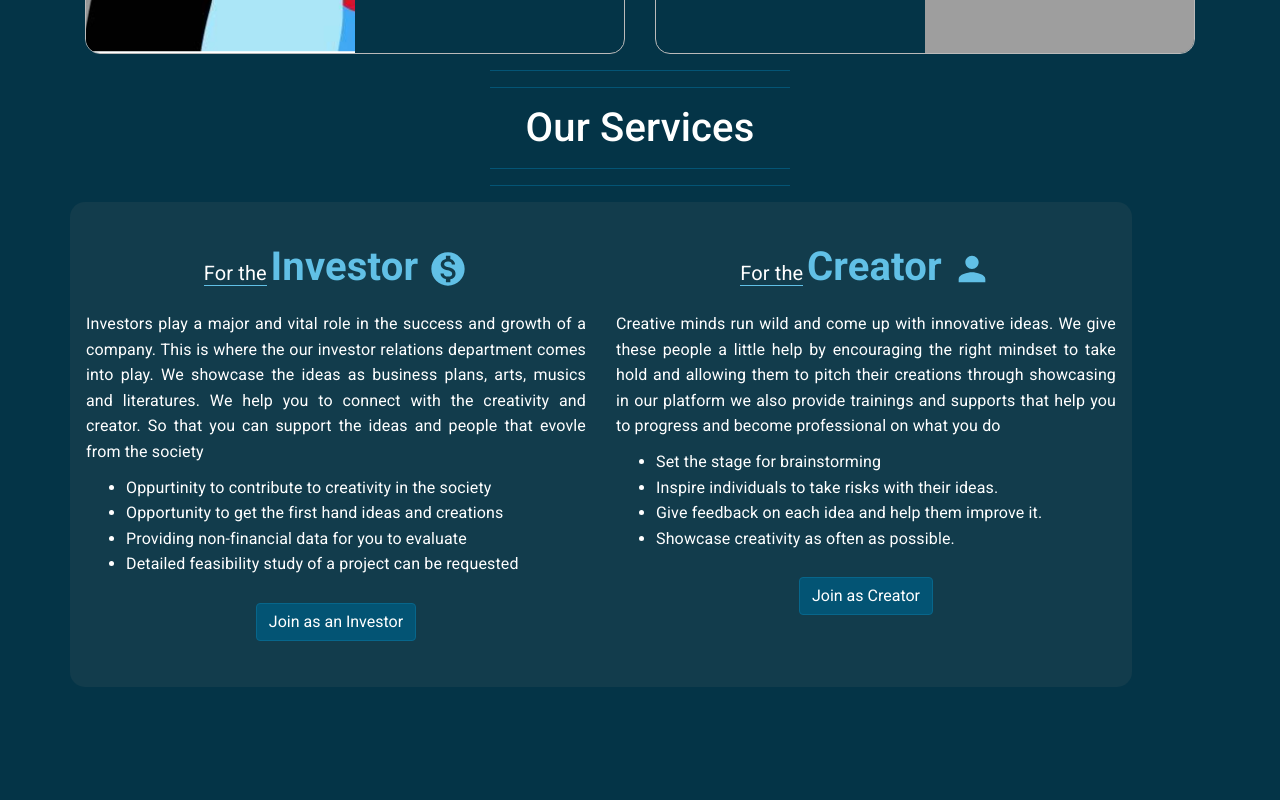
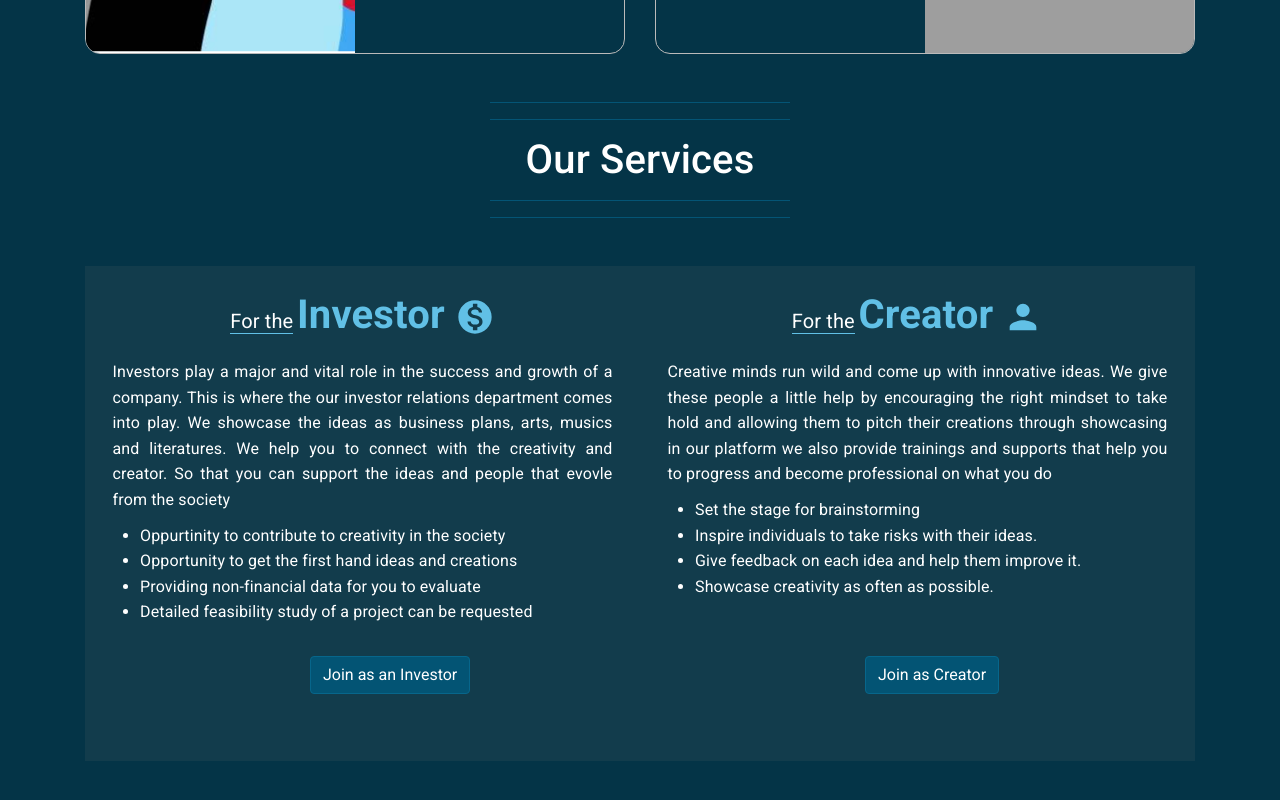
Before and after one commit to rajibjonchhen/capstone-project, a React (Create React App) app: page /about in a window 1280 px wide. Shown: the part 1320-2120 px from the top of the page. Before the commit the page ends 2015 px from the top, so only its background shows below. Built offline with nearby package versions, Linux system fonts and the light colour scheme; no server answers; grey boxes are pictures that could not be loaded.

Commit message:
for investor margin fixed

```diff
--- a/src/home/ForCreatorInvestor.jsx
+++ b/src/home/ForCreatorInvestor.jsx
@@ -1,49 +1,65 @@
-import { MonetizationOn, Person } from '@mui/icons-material'
-import { Button, Col, Container, Row } from 'react-bootstrap'
-import { useDispatch } from 'react-redux'
-import { useNavigate } from 'react-router-dom'
-import { setRoleAction } from '../redux/actions/action'
-import "./forCreatorInvestor.css"
+import { MonetizationOn, Person } from "@mui/icons-material";
+import { Button, Col, Container, Row } from "react-bootstrap";
+import { useDispatch } from "react-redux";
+import { useNavigate } from "react-router-dom";
+import { setRoleAction } from "../redux/actions/action";
+import "./forCreatorInvestor.css";
 
 function ForCreatorInvestor() {
-
-  const navigate  = useNavigate()
-  const roleArray = [{
-    title:"Investor",
-    type:"investor",
-    description:"Investors play a major and vital role in the success and growth of a company. This is where the our investor relations department comes into play. We showcase the ideas as business plans, arts, musics and literatures. We help you to connect with the creativity and creator. So that you can support the ideas and people that evovle from the society",
-    services:[
+  const navigate = useNavigate();
+  const roleArray = [
+    {
+      title: "Investor",
+      type: "investor",
+      description:
+        "Investors play a major and vital role in the success and growth of a company. This is where the our investor relations department comes into play. We showcase the ideas as business plans, arts, musics and literatures. We help you to connect with the creativity and creator. So that you can support the ideas and people that evovle from the society",
+      services: [
         "Oppurtinity to contribute to creativity in the society",
         "Opportunity to get the first hand ideas and creations",
         "Providing non-financial data for you to evaluate",
         "Detailed feasibility study of a project can be requested",
-
       ],
-    buttonText:"Join as an Investor",
-    icon:<MonetizationOn style={{fontSize:"40px"}}/>
+      buttonText: "Join as an Investor",
+      icon: <MonetizationOn style={{ fontSize: "40px" }} />,
     },
     {
-    title:"Creator",
-    type:"creator",
-    description:"Creative minds run wild and come up with innovative ideas. We give these people a little help by encouraging the right mindset to take hold and allowing them to pitch their creations through showcasing in our platform we also provide trainings and supports that help you to progress and become professional on what you do",
-    services:[
+      title: "Creator",
+      type: "creator",
+      description:
+        "Creative minds run wild and come up with innovative ideas. We give these people a little help by encouraging the right mindset to take hold and allowing them to pitch their creations through showcasing in our platform we also provide trainings and supports that help you to progress and become professional on what you do",
+      services: [
         "Set the stage for brainstorming",
         "Inspire individuals to take risks with their ideas.",
         "Give feedback on each idea and help them improve it.",
         "Showcase creativity as often as possible.",
       ],
-    buttonText:"Join as Creator",
-    icon:<Person style={{fontSize:"40px"}}/>
+      buttonText: "Join as Creator",
+      icon: <Person style={{ fontSize: "40px" }} />,
+    },
+  ];
+  const dispatch = useDispatch();
 
-  }]
-    const dispatch = useDispatch()
+  return (
 
-  return (<>
-    <Container  className="role-box p-3">
-          <Row  className="d-flex">
-    {roleArray.map((role,i) =>
-            <Col key={i} sm={12} md={6} style={{ order: i===0? 1:2, margin:"20px auto"}} >
-              <p className=" mr-auto"><span className="text-white text-for-the ">For the</span> <span className="highlight-role ml-auto">{role.title} {role.icon}</span></p>
+      <Container className="role-box w-100">
+        <Row className="d-flex">
+          {roleArray.map((role, i) => (
+            <Col
+              key={i}
+              sm={12}
+              md={6}
+              style={{
+                order: i === 0 ? 1 : 2,
+                margin: "20px auto",
+                paddingBottom: "100px",
+              }}
+            >
+              <p className=" mr-auto">
+                <span className="text-white text-for-the ">For the</span>{" "}
+                <span className="highlight-role ml-auto">
+                  {role.title} {role.icon}
+                </span>
+              </p>
 
               {/*
                      <div className="role-title-card">
@@ -54,22 +70,34 @@ function ForCreatorInvestor() {
                     */}
               {/* </Col>
                   <Col className="h-100" style={{order: i===0? 2:1}}> */}
-                      <div style={{height:'100%',margin:"auto"}}>
-                          <div style={{margin:"auto"}}>
+              <div
+                style={{ height: "100%", margin: "auto", position: "relative" }}
+              >
+                <div style={{ margin: "auto" }}>
                   <p className="role-description">{role.description}</p>
                   <ul className=" text-left role-description-list">
-                              {role.services.map((service,i) => <li key={i}>{service}</li>)}
+                    {role.services.map((service, i) => (
+                      <li key={i}>{service}</li>
+                    ))}
                   </ul>
                 </div>
-                          <Button className="direction-btn" onClick={() => {dispatch(setRoleAction(role.type));navigate(`/?role=${role.type}`)} }>{role.buttonText} </Button>
+                <Button
+                  style={{ position: "absolute", bottom: "10px", left: "40%" }}
+                  className="direction-btn"
+                  onClick={() => {
+                    dispatch(setRoleAction(role.type));
+                    navigate(`/?role=${role.type}`);
+                  }}
+                >
+                  {role.buttonText}{" "}
+                </Button>
               </div>
             </Col>
-          )
-        }
+          ))}
         </Row>
       </Container>
-  </>
-)
+
+  );
 }
 
-export default ForCreatorInvestor
+export default ForCreatorInvestor;
--- a/src/home/OurValue.jsx
+++ b/src/home/OurValue.jsx
@@ -21,7 +21,7 @@ function OurValue() {
             <h1 className="my-3">Value we provide</h1>
             <hr className="mission-box-hr"/>
             <hr className="mission-box-hr"/>
-          <Row>
+          <Row className="mb-5">
           {ourValueData.map((data,i) =>
           <Col sm={6}>
             <div  style={{display:'flex',borderRadius: "15px", marginTop:"30px", border:"1px solid rgb(187, 186, 186)", borderRadius: "15px", overflow:"hidden", minHeight:"400px"}}>
@@ -60,11 +60,10 @@ function OurValue() {
                 <h1 className="my-3">Our Services</h1>
                 <hr className="mission-box-hr"/>
                 <hr className="mission-box-hr"/>
-                <Row>
-                  <div style={{borderRadius:"15px", overflow:"hidden"}}>
-
+                <Row  className="my-5">
+                 <Col>
                       <ForCreatorInvestor/>
-                  </div>
+                 </Col>
                 </Row>
             </Container>
 
--- a/src/home/forCreatorInvestor.css
+++ b/src/home/forCreatorInvestor.css
@@ -43,7 +43,5 @@
 
 .role-description-list{
  font-size: 16px;
-
-    line-height: 1.6;
-
+ line-height: 1.6;
 }
--- a/src/home/homePage.jsx
+++ b/src/home/homePage.jsx
@@ -17,19 +17,9 @@ function HomePage() {
 
                <OurProjects/>
 
-                     <WhoWeAre/>
-               <Container >
-                  <Row>
-                     <Col>
-                     </Col>
-                  </Row>
-                  <Row>
+               <WhoWeAre/>
 
-                     <Col>
-                     </Col>
-                  </Row>
-               </Container>
-                        <ForCreatorInvestor role="creator"/>
+               <ForCreatorInvestor role="creator"/>
 
               </div>
 
--- a/src/profile/MyProfile.jsx
+++ b/src/profile/MyProfile.jsx
@@ -102,7 +102,7 @@ function MyProfile() {
                             <Row  className=" mt-3 py-3" style={{display: profilePagination === "My Creations"? "flex":"none",alignItems:"center", justifyContent:"center", color:"gray" }}>
                                 {myProducts?.length === 0 && <Typography variant="h3" paragraph>You do not have any creation yet</Typography>}
                                 {myProducts?.map((product, i) =>
-                                <Col  key={i} item xs={12} sm={6} md={6}  style={{display:"flex", justifyContent:"center"}}>
+                                <Col  key={i} item xs={12} sm={6} md={4}  style={{display:"flex", justifyContent:"center"}}>
                                    <div className="py-2 px-0 w-100">
                                     <SingleCard product={product} fetchMyProducts={fetchMyProducts}/>
                                 </div>
@@ -114,7 +114,7 @@ function MyProfile() {
                             <Row  className=" mt-3 py-3" style={{display: profilePagination === "Projects Liked"? "flex":"none",alignItems:"center", justifyContent:"center", color:"gray" }}>
                                 {myInfo?.productsLiked?.length === 0 && <Typography variant="h3" paragraph>You do not have any projects liked</Typography>}
                                 {myInfo?.productsLiked?.map((product, i) =>
-                                <Col  key={i}  xs={12} sm={6} md={6}  style={{display:"flex", justifyContent:"center"}}>
+                                <Col  key={i}  xs={12} sm={6} md={4}  style={{display:"flex", justifyContent:"center"}}>
                                     <div className="py-2 px-0 w-100">
 
                                         <SingleCard product={product} fetchMyProducts={fetchMyProducts}/>
```
Lines whose indentation alone changed are shown as unchanged.
